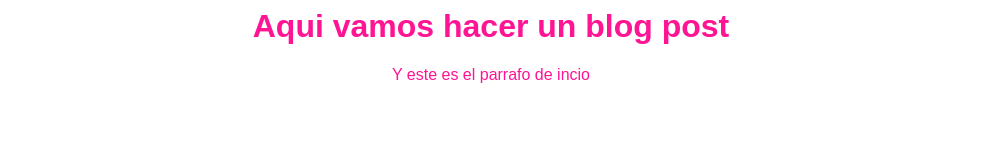
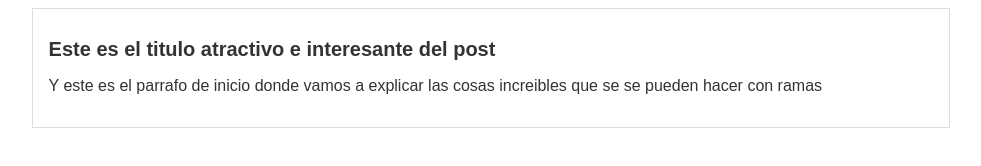
Before and after one commit to ernerdo/hyperblog, a plain HTML site: page blogpost.html in a window 1280 px wide. Shown: the whole page, without its empty margins (149-1130 px from the left). Drawn offline with Linux system fonts and the light colour scheme.

Commit message:
commit al master del blogspot en su version mas reciente

```diff
--- a/blogpost.html
+++ b/blogpost.html
@@ -4,8 +4,14 @@
     <link rel="stylesheet" href="css/estilos.css"/>
 </head>
 <body>
-<h1>Aqui vamos hacer un blog post</h1>
-<p>Y este es el parrafo de incio</p>
+    <div id="container">
+        <div id="post">
+            <h1>Este es el titulo atractivo e interesante del post</h1>
+            <p>Y este es el parrafo de inicio donde vamos a explicar las cosas increibles que se
+                se pueden hacer con ramas</p>
+        </div>
+    </div>
+
 </body>
 
 </html>
--- a/css/estilos.css
+++ b/css/estilos.css
@@ -1,6 +1,18 @@
 body
 {
-    color: deeppink;
+    color: #333;
     text-align: center;
     font-family: "Arial";
 }
+#container
+{
+    width: 70%;
+    padding: 1em;
+    text-align: left;
+    border:1px solid #DDD;
+    margin: 0 auto;
+}
+#container h1
+{
+    font-size: 20px;
+}
```
